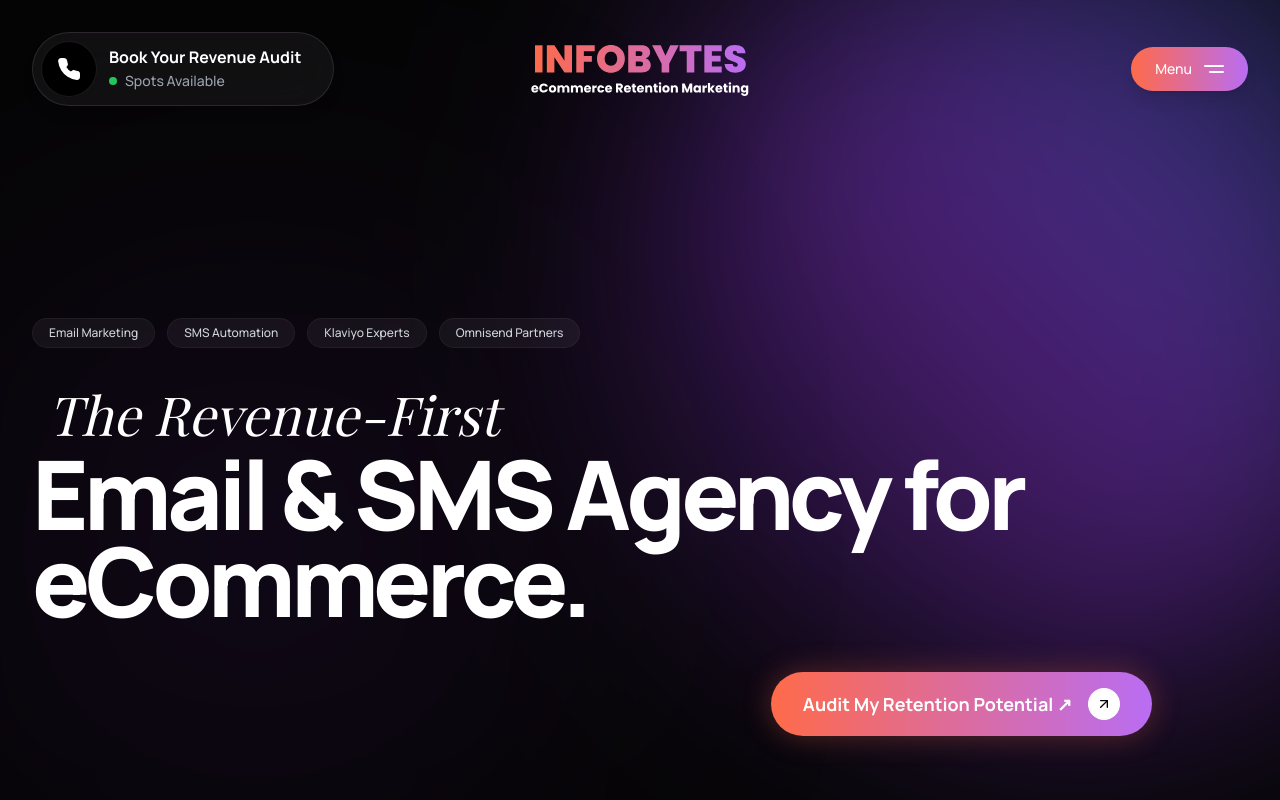
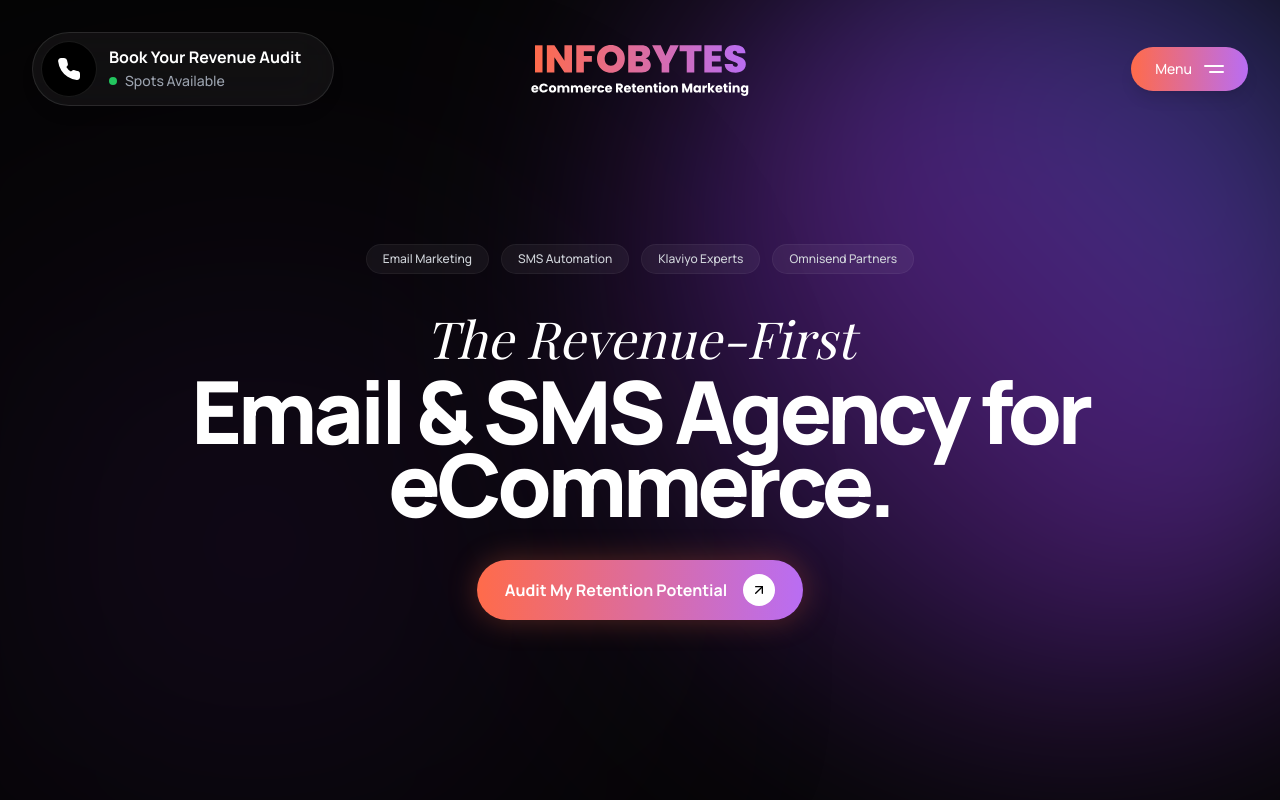
Before and after one commit to sheri-dhillon/infobytes, a React (Vite) app: page / in a window 1280 px wide. Shown: the top 800 px of the page. Built offline with nearby package versions, Linux system fonts and the light colour scheme; a web font is replaced by a local one.

Commit message:
Update Hero.tsx

```diff
--- a/components/Hero.tsx
+++ b/components/Hero.tsx
@@ -7,7 +7,7 @@ const CONFIG = {
   pills: ['Email Marketing', 'SMS Automation', 'Klaviyo Experts', 'Omnisend Partners'],
   headline_part1: 'The Revenue-First',
   headline_part2: 'Email & SMS Agency for eCommerce.',
-  cta_text: 'Audit My Retention Potential ↗',
+  cta_text: 'Audit My Retention Potential',
     cta_link: '/contact'
 };
 
@@ -22,12 +22,12 @@ export const Hero: React.FC = () => {
       <div className="absolute bottom-0 left-0 w-[60vw] md:w-[40vw] h-[60vw] md:h-[40vw] bg-purple-900/20 blur-[100px] md:blur-[150px] rounded-full pointer-events-none" />
 
       {/* Main Content Container */}
-      <div className="relative z-10 w-full max-w-[1400px] mx-auto px-6 md:px-8 flex flex-col flex-grow justify-end pb-10 md:pb-16 pt-24 md:pt-28">
+      <div className="relative z-10 w-full max-w-[1400px] mx-auto px-6 md:px-8 flex flex-col flex-grow justify-center pb-10 md:pb-16 pt-28 md:pt-32">
 
-        <div className="flex flex-col justify-end">
+        <div className="flex flex-col">
 
           {/* Floating Pills */}
-          <div className="flex flex-wrap gap-2 md:gap-3 mb-6 md:mb-10 animate-slide-up-fade justify-start">
+          <div className="flex flex-wrap gap-2 md:gap-3 mb-6 md:mb-10 animate-slide-up-fade justify-center">
              {CONFIG.pills.map((tag, i) => (
                tag ? (
                    <span key={i} className="px-3 py-1.5 md:px-4 md:py-1.5 rounded-full bg-white/5 border border-white/5 text-[11px] md:text-xs font-medium text-gray-300 backdrop-blur-sm hover:bg-white/10 transition-colors cursor-default">
@@ -38,27 +38,28 @@ export const Hero: React.FC = () => {
           </div>
 
           {/* Main Typography */}
-          <div className="flex flex-col relative z-20">
-            {/* Part 1: Smaller, Serif, Italic */}
-            <h1 className="text-[clamp(2.25rem,4.2vw,5.25rem)] leading-[0.95] font-serif italic text-white mb-3 md:ml-4 animate-slide-up-fade" style={{ animationDelay: '200ms' }}>
-               {CONFIG.headline_part1}
+          <div className="w-full max-w-[56rem] lg:max-w-[62rem] mx-auto relative z-20 text-center">
+            <h1 className="text-[clamp(2.1rem,4vw,4.8rem)] leading-[0.95] font-serif italic text-white mb-3 animate-slide-up-fade" style={{ animationDelay: '200ms' }}>
+              {CONFIG.headline_part1}
             </h1>
-            {/* Part 2: Huge, Sans, Bold, Caps */}
             {CONFIG.headline_part2 ? (
-              <h2 className="text-[clamp(3.25rem,7.5vw,7.75rem)] leading-[0.9] font-black tracking-tighter text-white mix-blend-overlay opacity-90 animate-slide-up-fade" style={{ animationDelay: '400ms' }}>
+              <h2 className="text-[clamp(3.1rem,6.8vw,6.9rem)] leading-[0.86] md:leading-[0.84] font-black tracking-tighter text-white mix-blend-overlay opacity-90 animate-slide-up-fade" style={{ animationDelay: '400ms' }}>
                 {CONFIG.headline_part2}
               </h2>
             ) : null}
           </div>
 
-          {/* Floating CTA Button */}
-           <div className="flex justify-start md:justify-end lg:pr-24 mt-8 md:mt-10 lg:mt-12 relative z-30 animate-fade-in" style={{ animationDelay: '600ms' }}>
-             <Link to={CONFIG.cta_link} className="group relative px-6 py-3 md:px-8 md:py-4 bg-gradient-to-r from-brand-orange to-brand-purple text-white rounded-full flex items-center gap-3 md:gap-4 transition-all hover:scale-105 shadow-[0_0_30px_rgba(255,107,74,0.3)] hover:shadow-[0_0_40px_rgba(185,109,243,0.4)]">
-                <span className="font-bold text-sm md:text-base lg:text-lg">{CONFIG.cta_text}</span>
-                <div className="w-6 h-6 md:w-8 md:h-8 bg-white rounded-full flex items-center justify-center transition-transform group-hover:rotate-45">
-                   <ArrowUpRight className="w-3 h-3 md:w-4 md:h-4 text-black" />
-                </div>
-             </Link>
+          {/* Main CTA Button */}
+          <div className="w-full flex justify-center mt-8 md:mt-10 relative z-30 animate-fade-in" style={{ animationDelay: '600ms' }}>
+            <Link
+              to={CONFIG.cta_link}
+              className="group relative px-5 py-2.5 md:px-7 md:py-3.5 bg-gradient-to-r from-brand-orange to-brand-purple text-white rounded-full flex items-center gap-3 md:gap-4 transition-all hover:scale-105 shadow-[0_0_30px_rgba(255,107,74,0.3)] hover:shadow-[0_0_40px_rgba(185,109,243,0.4)]"
+            >
+              <span className="font-bold text-sm md:text-base">{CONFIG.cta_text}</span>
+              <div className="w-6 h-6 md:w-8 md:h-8 bg-white rounded-full flex items-center justify-center transition-transform group-hover:rotate-45">
+                <ArrowUpRight className="w-3 h-3 md:w-4 md:h-4 text-black" />
+              </div>
+            </Link>
           </div>
 
         </div>
```
